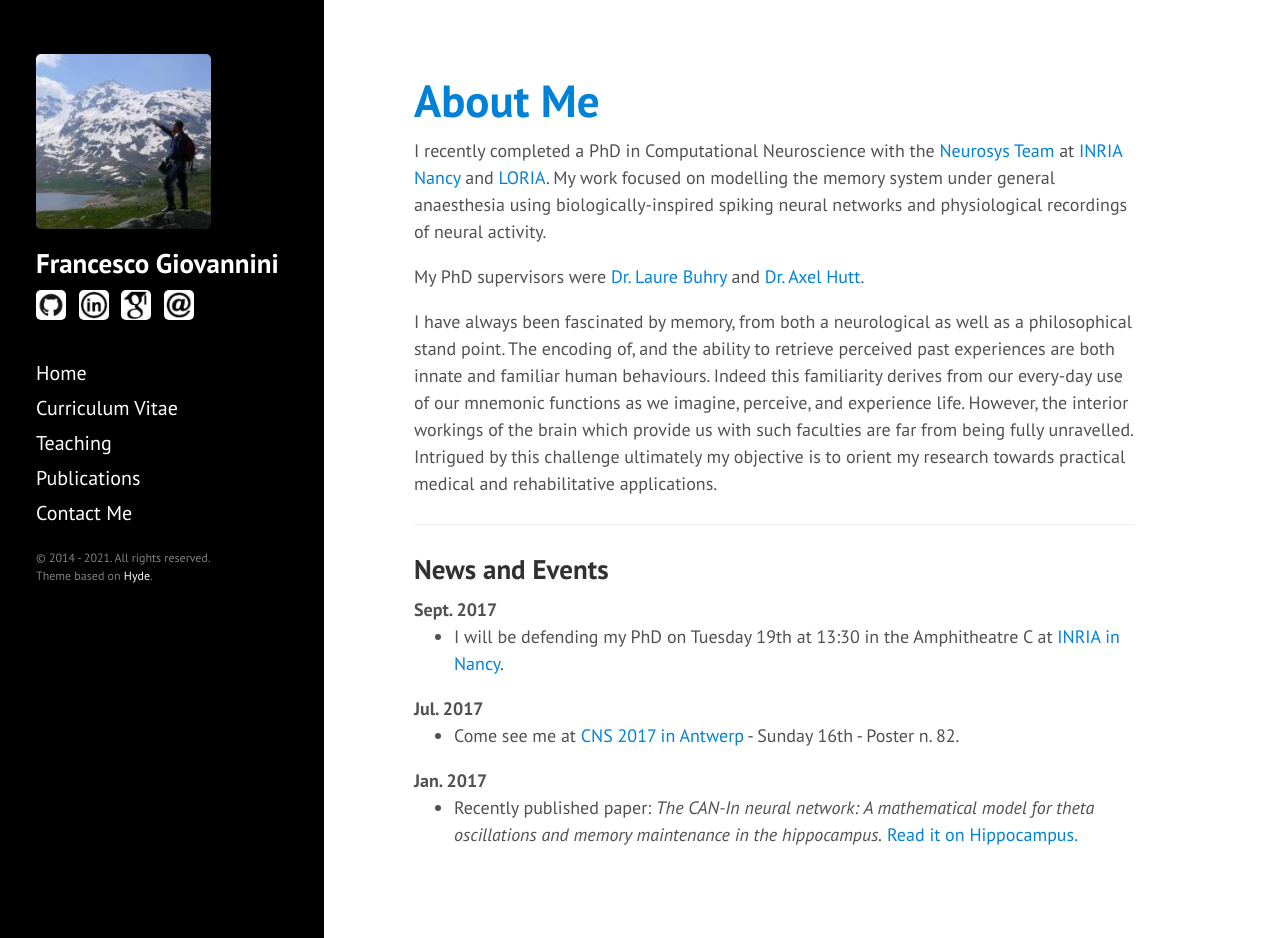
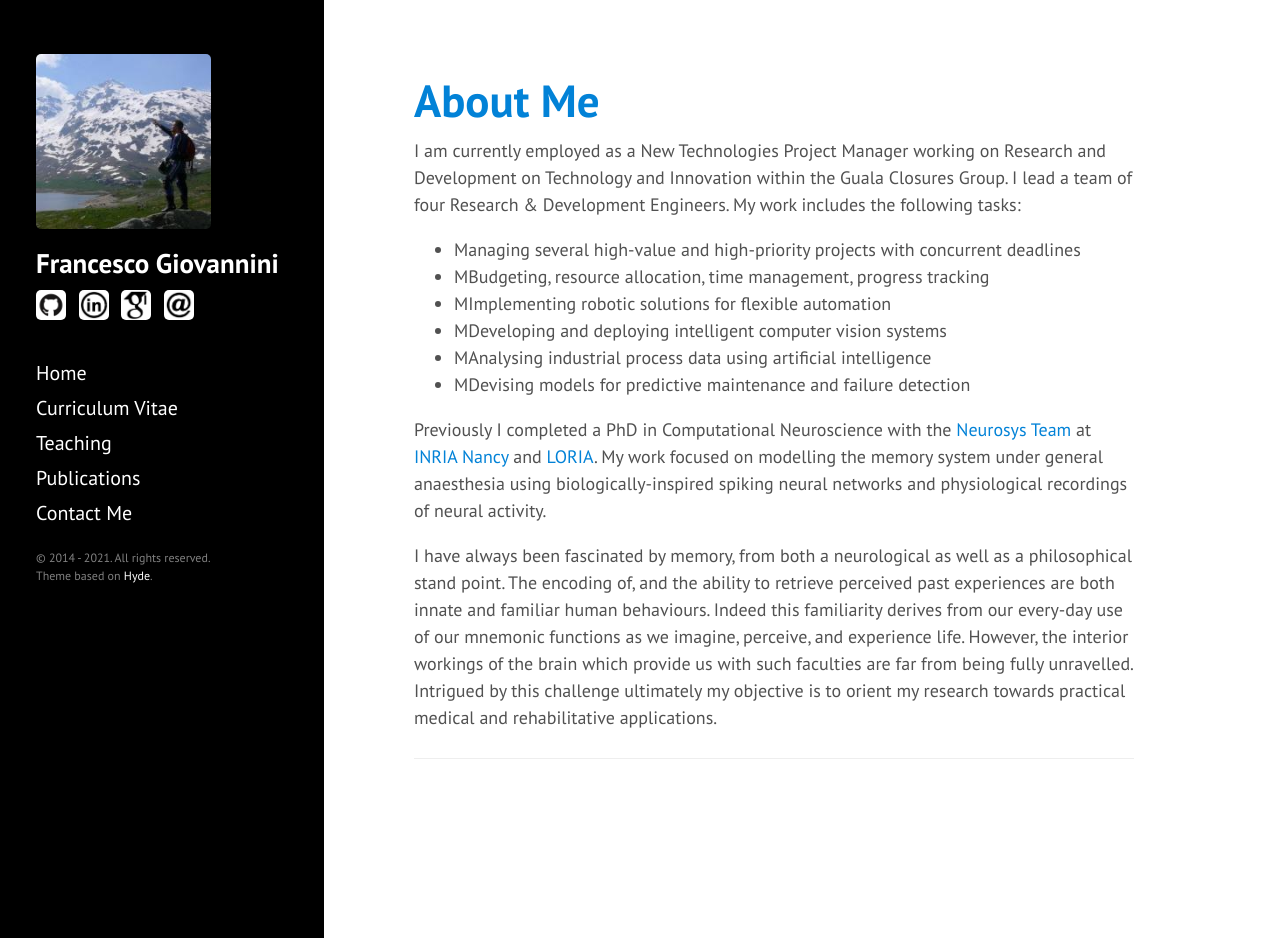
Before and after one commit to JoErNanO/joernano.github.io, a Jekyll site: the page built from index.html, in a window 1280 px wide and 938 px high. Built offline with Jekyll 4.4.1, drawn with Linux system fonts in a browser that asks for light colours; the list of posts is cut into pages by our own code.

Commit message:
[IND] Update index page.

```diff
--- a/index.html
+++ b/index.html
@@ -4,10 +4,22 @@ title: Home
 ---
 
 <h1 class="page-title">About Me</h1>
-<p>I recently completed a PhD in Computational Neuroscience with the <a href="http://neurosys.loria.fr">Neurosys Team</a> at <a href="http://www.inria.fr/en/centre/nancy">INRIA Nancy</a> and <a href="http://www.loria.fr">LORIA</a>.
+<p>I am currently employed as a New Technologies Project Manager working on Research and Development on Technology and Innovation within the Guala Closures Group.
+I lead a team of four Research &amp; Development Engineers.
+My work includes the following tasks:
+<ul>
+	<li>Managing several high-value and high-priority projects with concurrent deadlines
+        <li>MBudgeting, resource allocation, time management, progress tracking
+        <li>MImplementing robotic solutions for flexible automation
+        <li>MDeveloping and deploying intelligent computer vision systems
+        <li>MAnalysing industrial process data using artificial intelligence
+        <li>MDevising models for predictive maintenance and failure detection
+</ul>
+</p>
+<p>Previously I completed a PhD in Computational Neuroscience with the <a href="http://neurosys.loria.fr">Neurosys Team</a> at <a href="http://www.inria.fr/en/centre/nancy">INRIA Nancy</a> and <a href="http://www.loria.fr">LORIA</a>.
 My work focused on modelling the memory system under general anaesthesia using biologically-inspired spiking neural networks and physiological recordings of neural activity.</p>
 
-<p>My PhD supervisors were <a href="https://sites.google.com/site/laurebuhry/">Dr. Laure Buhry</a> and <a href="http://www.geocities.ws/digitalbath/">Dr. Axel Hutt</a>.</p>
+<!-- <p>My PhD supervisors were <a href="https://sites.google.com/site/laurebuhry/">Dr. Laure Buhry</a> and <a href="http://www.geocities.ws/digitalbath/">Dr. Axel Hutt</a>.</p> -->
 
 <p>I have always been fascinated by memory, from both a neurological as well as a philosophical stand point.
 The encoding of, and the ability to retrieve perceived past experiences are both innate and familiar human behaviours.
@@ -16,6 +28,7 @@ Intrigued by this challenge ultimately my objective is to orient my research tow
 
 <hr />
 
+<!--
 <h2 id="news">News and Events</h2>
 <b>Sept. 2017</b>
 <ul>
@@ -29,6 +42,7 @@ Intrigued by this challenge ultimately my objective is to orient my research tow
 <ul>
     <li>Recently published paper: <em>The CAN-In neural network: A mathematical model for theta oscillations and memory maintenance in the hippocampus.</em> <a href="http://dx.doi.org/10.1002/hipo.22704">Read it on Hippocampus.</a>
 </ul>
+-->
 
 <!-- Disable posts from homepage
 <div class="posts">
```
